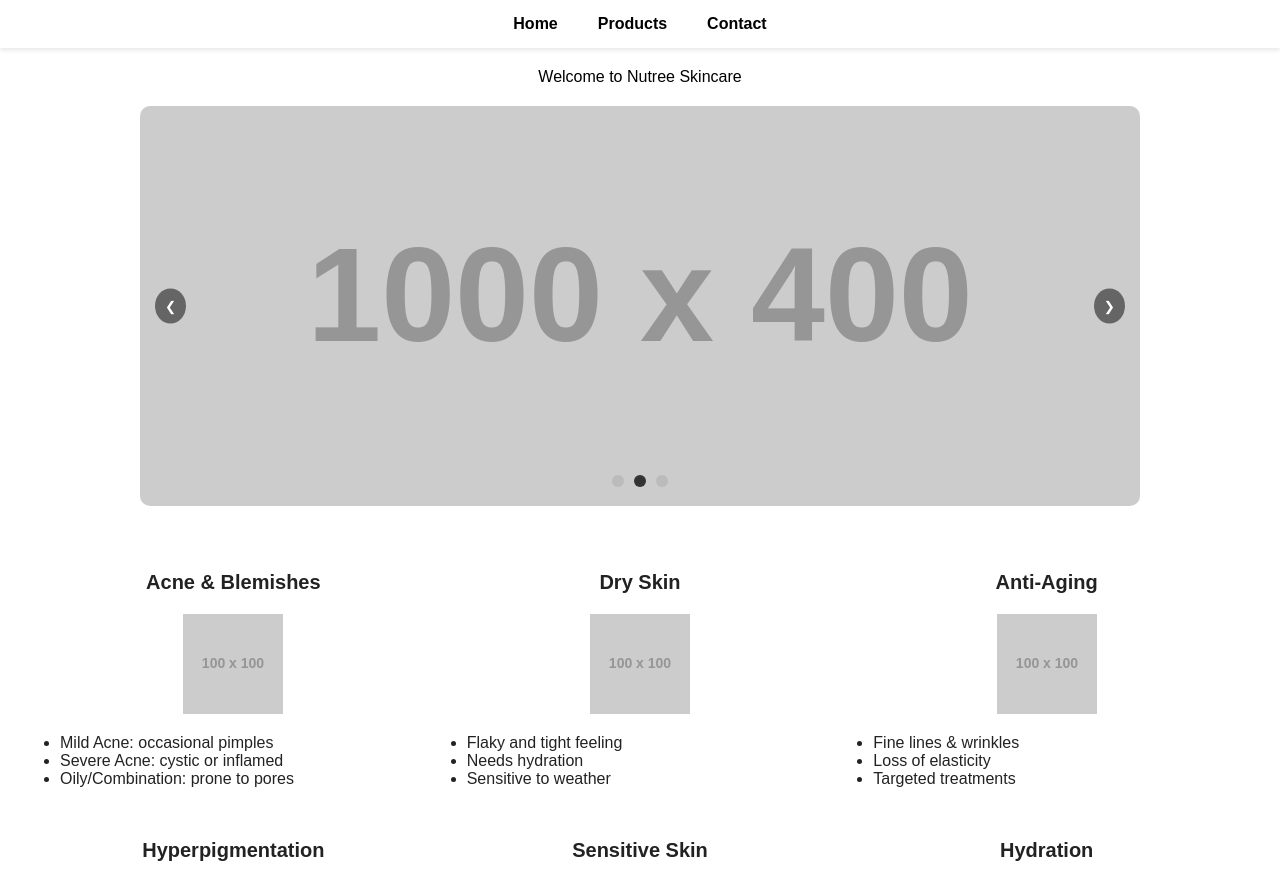
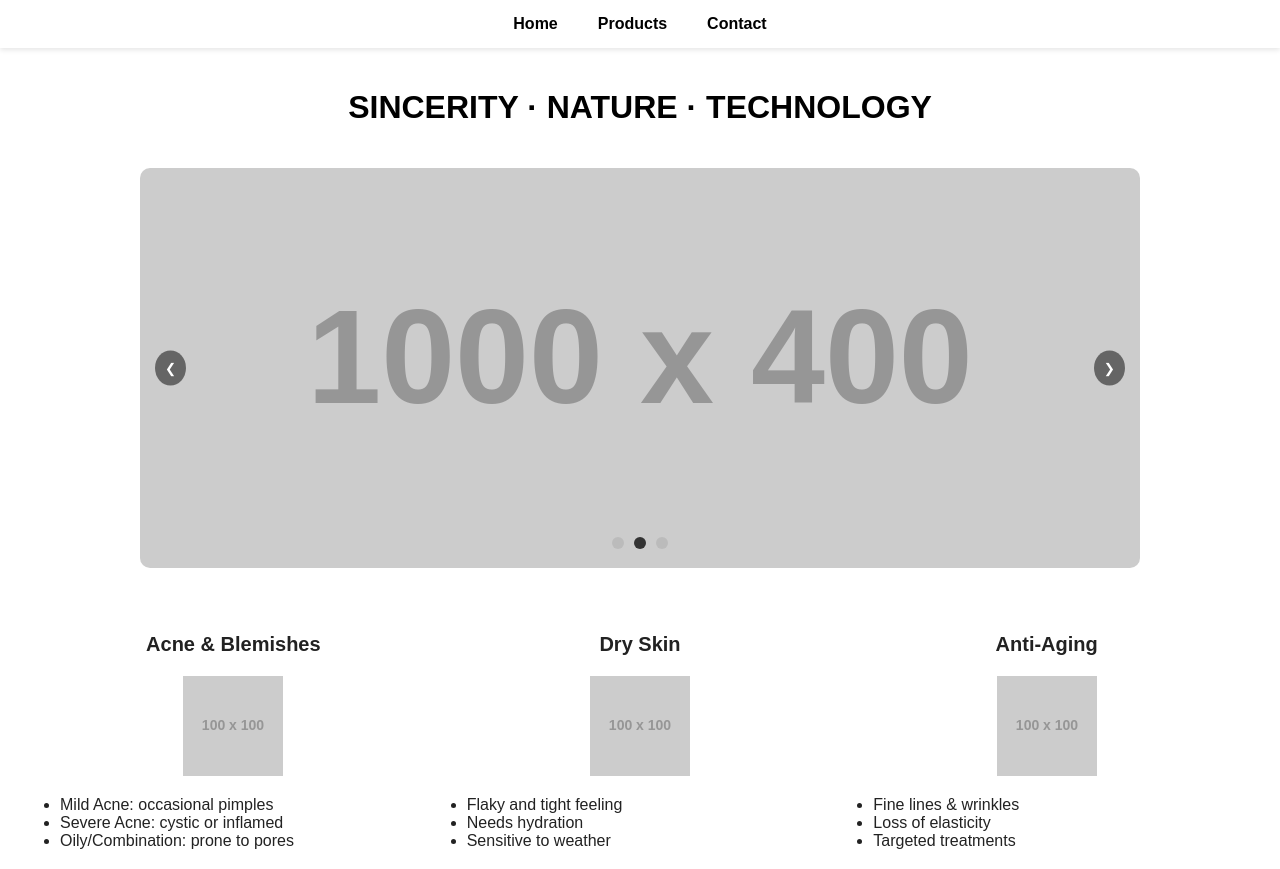
Before and after one commit to Riverthelunatic/NuTrueBeauty, a plain HTML site: page index.html in a window 1280 px wide. Shown: the top 869 px of the page. Drawn offline with Linux system fonts and the light colour scheme; placeholder pictures from the web are drawn by us.

Commit message:
Update index.html

```diff
--- a/index.html
+++ b/index.html
@@ -159,7 +159,7 @@
   </div>
 
   <!-- Subheading -->
-  <div class="Subheading">Welcome to Nutree Skincare</div>
+  <h1 class="Subheading">SINCERITY · NATURE · TECHNOLOGY</h1>
 
   <!-- Slider -->
   <div class="slider">
```
